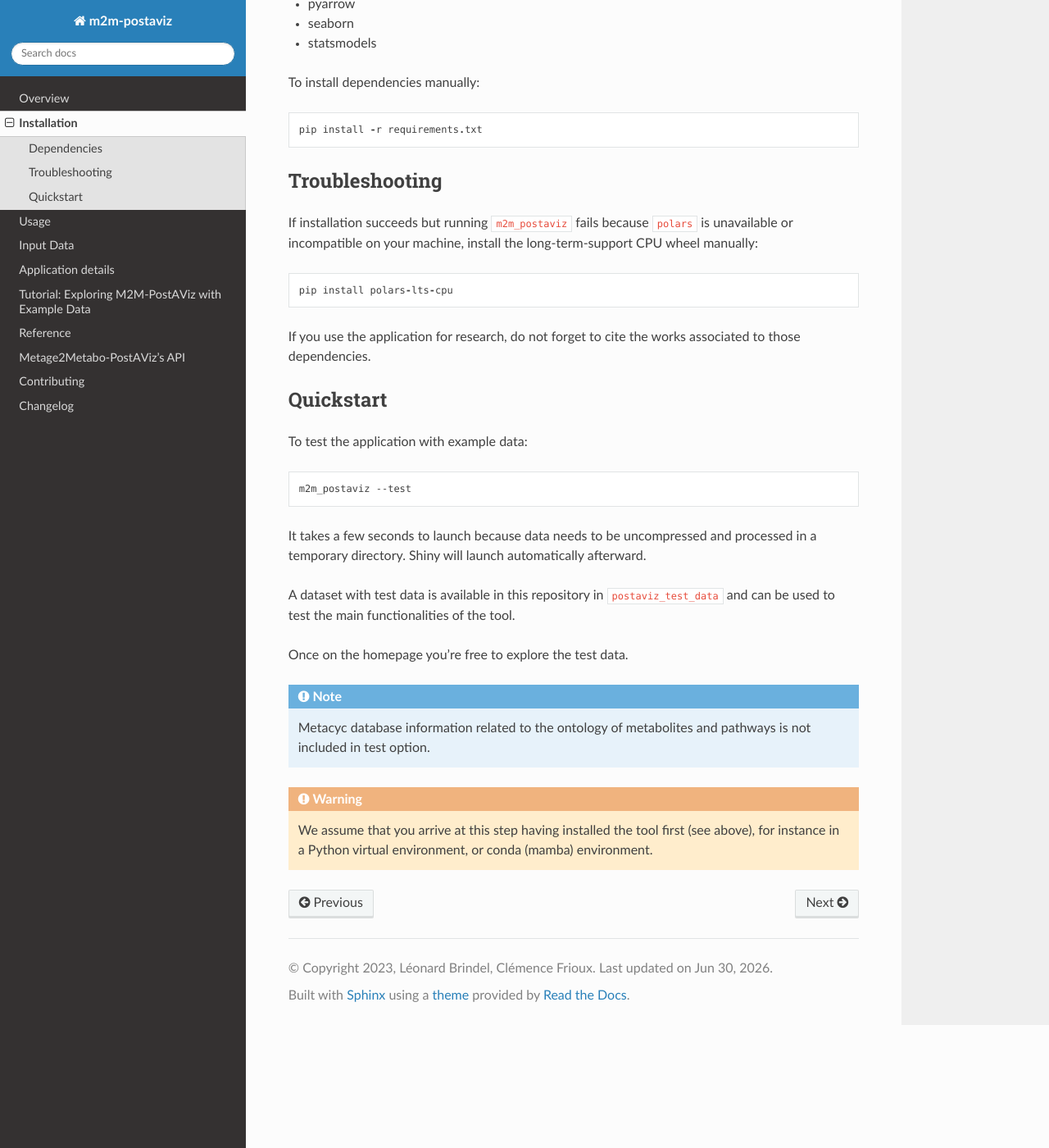
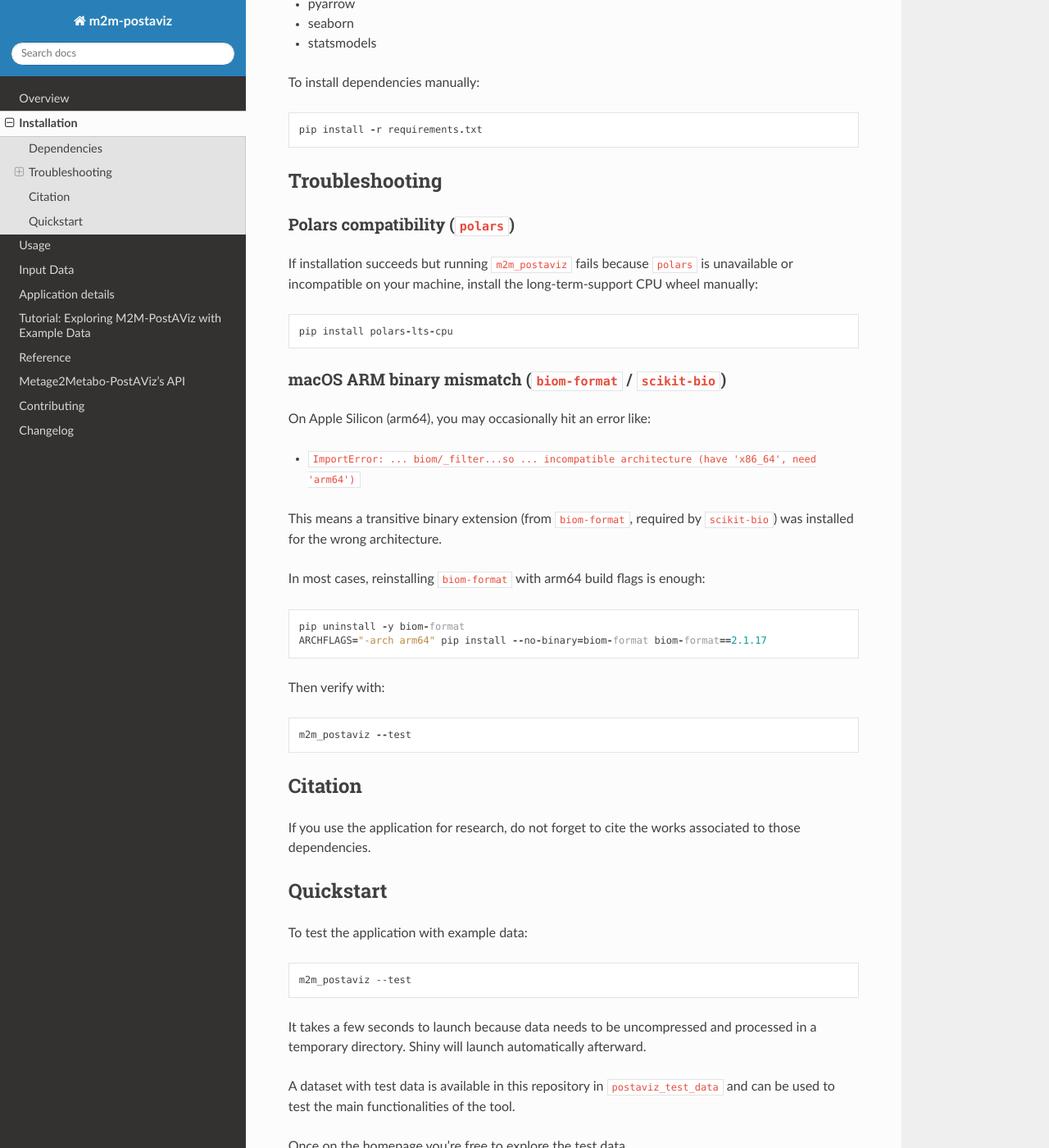
Before and after one commit to AuReMe/metage2metabo-postaviz, a Sphinx documentation site: the page built from docs/installation.rst, in a window 1280 px wide and 1400 px high, scrolled down 863 px. Shown: the whole window at 82% size. Built offline with Sphinx 7.4.7 and the Read the Docs theme 3.1.0, drawn with Linux system fonts in a browser that asks for light colours.

Commit message:
troubleshooting install in doc

```diff
--- a/docs/installation.rst
+++ b/docs/installation.rst
@@ -42,9 +42,34 @@ To install dependencies manually::
 Troubleshooting
 ===============
 
+Polars compatibility (``polars``)
+---------------------------------
+
 If installation succeeds but running ``m2m_postaviz`` fails because ``polars`` is unavailable or incompatible on your machine, install the long-term-support CPU wheel manually::
 
     pip install polars-lts-cpu
+
+macOS ARM binary mismatch (``biom-format`` / ``scikit-bio``)
+----------------------------------------------------------------
+
+On Apple Silicon (arm64), you may occasionally hit an error like:
+
+- ``ImportError: ... biom/_filter...so ... incompatible architecture (have 'x86_64', need 'arm64')``
+
+This means a transitive binary extension (from ``biom-format``, required by ``scikit-bio``) was installed for the wrong architecture.
+
+In most cases, reinstalling ``biom-format`` with arm64 build flags is enough::
+
+    pip uninstall -y biom-format
+    ARCHFLAGS="-arch arm64" pip install --no-binary=biom-format biom-format==2.1.17
+
+Then verify with::
+
+    m2m_postaviz --test
+
+
+Citation
+========
 
 If you use the application for research, do not forget to cite the works associated to those dependencies.
 
```
